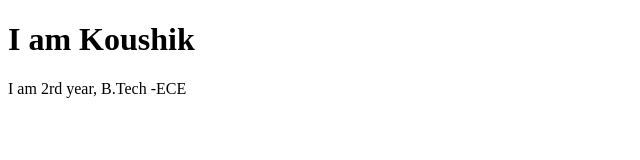
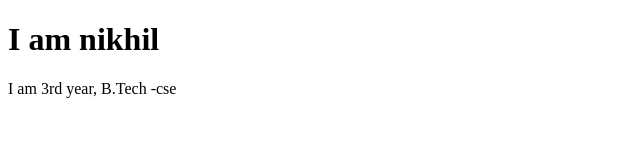
Before and after one commit to SASTRA2027/Task-3, a plain HTML site: page Task-3/index.html in a window 1280 px wide. Shown: the whole page, without its empty margins (0-640 px from the left). Drawn offline with Linux system fonts and the light colour scheme.

Commit message:
changed name and year

```diff
--- a/Task-3/index.html
+++ b/Task-3/index.html
@@ -6,7 +6,7 @@
     <title>Document</title>
 </head>
 <body>
-    <h1>I am Koushik</h1>
-    <p>I am 2rd year, B.Tech -ECE</p>
+    <h1>I am nikhil</h1>
+    <p>I am 3rd year, B.Tech -cse</p>
 </body>
 </html>
```
